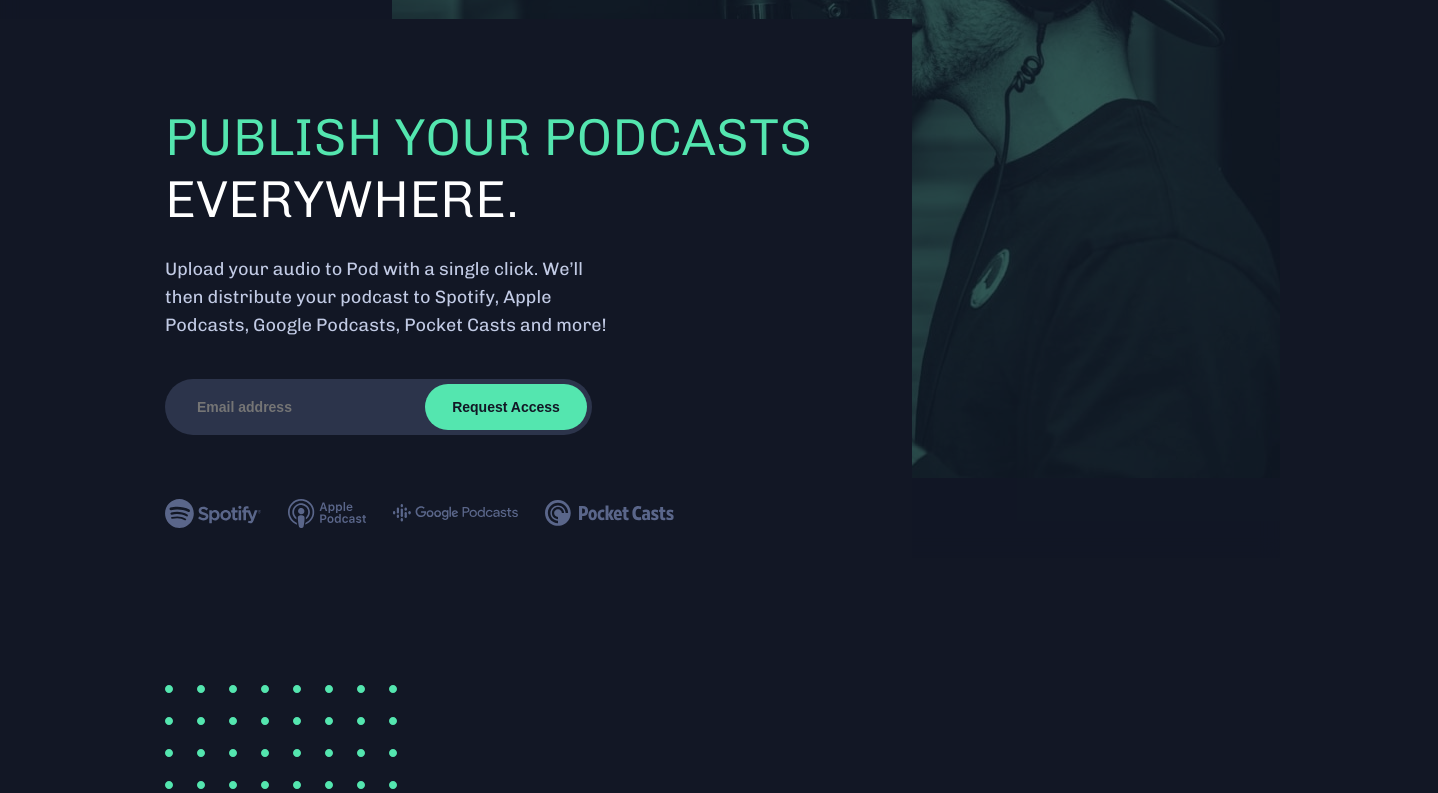
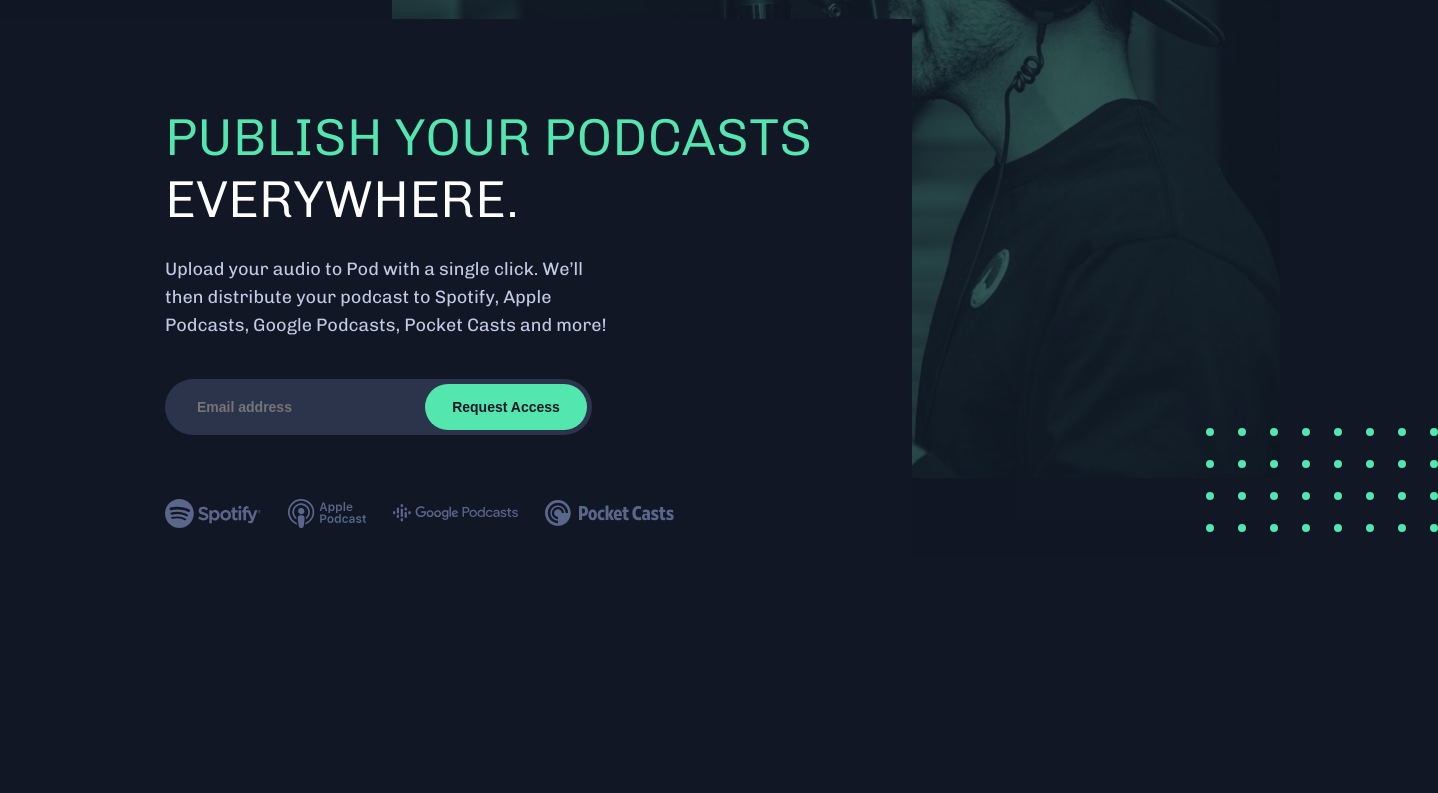
Before and after one commit to Oleksandr-Berd/pod-request, a React (Create React App) app: page / in a window 1280 px wide. Shown: the part 242-1035 px from the top of the page, 1438 px wide, since content can reach past the window. Built offline with nearby package versions, Linux system fonts and the light colour scheme.

Commit message:
projecy is done

```diff
--- a/src/components/Geometry/Geometry.tsx
+++ b/src/components/Geometry/Geometry.tsx
@@ -1,11 +1,15 @@
 import * as SC from "./GeometryStyled"
 
 import { ReactComponent as Square } from "../../assets/images/tablet/Combined Shape 3.svg";
+import {ReactComponent as SquareDesk} from "../../assets/images/desktop/bg-pattern-dots.svg"
+import { useScreenSize } from "../../utils/hooks/useScreenSize";
 
 const Geometry = () => {
+const {isDesktop} = useScreenSize()
+
   return (
     <SC.GeometryCustom>
-      <Square />
+        {isDesktop ? <SquareDesk/> : <Square/>}
     </SC.GeometryCustom>
   );
 };
--- a/src/components/Geometry/GeometryStyled.ts
+++ b/src/components/Geometry/GeometryStyled.ts
@@ -1,5 +1,21 @@
 import styled from "styled-components";
 
 export const GeometryCustom = styled.div`
-padding-top: 153px;
-`
+  padding-top: 153px;
+
+  @media (min-width: 1280px) {
+    position: relative;
+
+    width: 100%;
+
+    padding: 130px;
+
+    & svg {
+      position: absolute;
+      right: 0;
+      top: 0;
+
+      transform: translate(125%, -100%);
+    }
+  }
+`;
--- a/src/components/RequestForm/RequestForm.tsx
+++ b/src/components/RequestForm/RequestForm.tsx
@@ -20,6 +20,7 @@ const RequestForm: React.FC<IProps> = ({ handleSubmit }) => {
       >
         {({ isSubmitting, touched, errors }) => (
           <Form noValidate>
+            {isSubmitting ? "Loading..." : null}
             <SC.RequestFormCustom>
               <Field
                 type="email"
@@ -27,7 +28,7 @@ const RequestForm: React.FC<IProps> = ({ handleSubmit }) => {
                 placeholder="Email address"
                 style={{
                   borderColor:
-                    touched.email && errors.email ? "#FF5466" : "#C2D3FF",
+                    touched.email && errors.email ? "#fb3e3e" : "#C2D3FF",
                 }}
               />
               <ErrorMessage name="email">
--- a/src/components/RequestForm/RequestFormStyled.ts
+++ b/src/components/RequestForm/RequestFormStyled.ts
@@ -52,6 +52,16 @@ export const SubmitButton = styled.button`
 
   border-radius: 28px;
 
+  transition: background-color 1s linear;
+
+  &:hover,
+  &:focus,
+  &:active {
+    background-color: #b3ffe2;
+    cursor: pointer;
+    transition: background-color 1s linear;
+  }
+
   @media (min-width: 768px) {
     position: absolute;
     top: 0;
```
